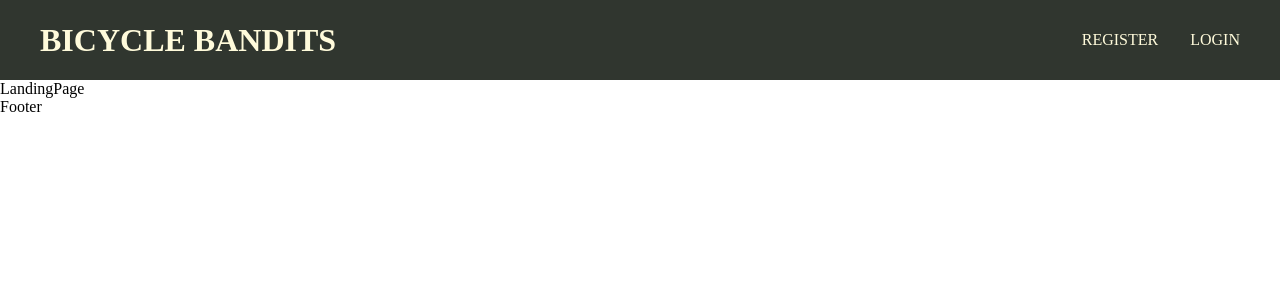
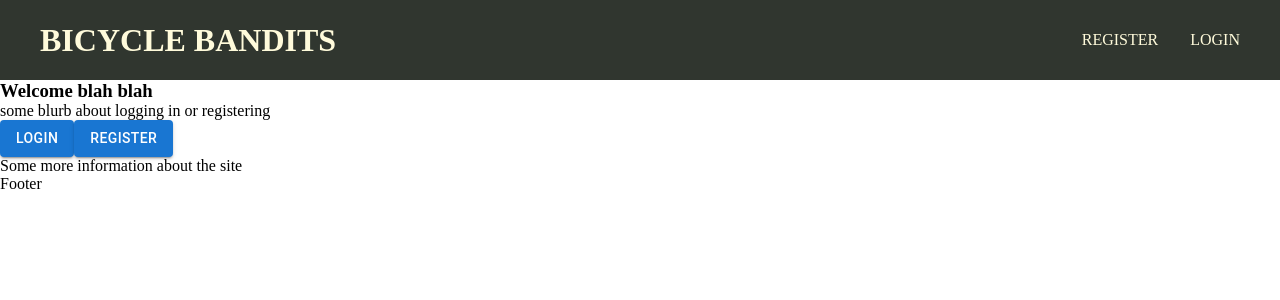
Before and after one commit to tkwaterss/Bicycle_Bandits, a React (Create React App) app: page / in a window 1280 px wide. Shown: the top 300 px of the page. Built offline with nearby package versions, Linux system fonts and the light colour scheme.

Commit message:
got initial navagation between landing pages working

```diff
--- a/package.json
+++ b/package.json
@@ -4,6 +4,9 @@
   "private": true,
   "main": "server/server.js",
   "dependencies": {
+    "@emotion/react": "^11.10.6",
+    "@emotion/styled": "^11.10.6",
+    "@mui/material": "^5.12.2",
     "@reduxjs/toolkit": "^1.9.5",
     "@testing-library/jest-dom": "^5.16.5",
     "@testing-library/react": "^13.4.0",
--- a/src/App.js
+++ b/src/App.js
@@ -2,7 +2,6 @@ import "./App.css";
 import { Routes, Route, Navigate } from "react-router-dom";
 import React, { useContext } from "react";
 import AuthContext from "./store/authContext";
-
 
 import Header from "./components/Header";
 import Footer from "./components/Footer";
@@ -17,7 +16,10 @@ function App() {
       <Header />
       <Routes>
         // if no token go to landing page, if token, go to dashboard
-        <Route path="/" element={!authCtx.token ? <LandingPage /> : <Dashboard />} />
+        <Route
+          path="/"
+          element={!authCtx.token ? <LandingPage /> : <Dashboard />}
+        />
       </Routes>
       <Footer />
     </div>
--- a/src/components/Header.jsx
+++ b/src/components/Header.jsx
@@ -1,17 +1,38 @@
-import React from "react";
+import React, { useContext } from "react";
 import classes from "./Header.module.css";
 import { NavLink } from "react-router-dom";
+import DisplayContext from "../store/displayContext";
 
 const Header = () => {
+  const { displayState, displayDispatch } = useContext(DisplayContext);
+
   return (
     <header className={classes.header}>
       <div className={classes.nameContainer}>
-        <h1>BICYCLE BANDITS</h1>
+        <h1
+          onClick={() =>
+            displayDispatch({ type: "CHANGE_PAGE", payload: "landing" })
+          }
+        >
+          BICYCLE BANDITS
+        </h1>
       </div>
       <nav>
         <ul className={classes.linksContainer}>
-          <li>REGISTER</li>
-          <li>LOGIN</li>
+          <li
+            onClick={() =>
+              displayDispatch({ type: "CHANGE_PAGE", payload: "register" })
+            }
+          >
+            REGISTER
+          </li>
+          <li
+            onClick={() =>
+              displayDispatch({ type: "CHANGE_PAGE", payload: "login" })
+            }
+          >
+            LOGIN
+          </li>
         </ul>
       </nav>
     </header>
--- a/src/index.js
+++ b/src/index.js
@@ -4,15 +4,18 @@ import App from "./App";
 
 import { BrowserRouter } from "react-router-dom";
 import { AuthContextProvider } from "./store/authContext";
+import { DisplayContextProvider } from "./store/displayContext";
 
 const root = ReactDOM.createRoot(document.getElementById("root"));
 
 root.render(
   <React.StrictMode>
     <AuthContextProvider>
-      <BrowserRouter>
-        <App />
-      </BrowserRouter>
+      <DisplayContextProvider>
+        <BrowserRouter>
+          <App />
+        </BrowserRouter>
+      </DisplayContextProvider>
     </AuthContextProvider>
   </React.StrictMode>
 );
--- a/src/pages/login-pages/Landing.jsx
+++ b/src/pages/login-pages/Landing.jsx
@@ -1,9 +1,22 @@
-import React from 'react'
+import React from "react";
+import Button from "@mui/material/Button";
 
 const Landing = () => {
   return (
-    <div>Landing</div>
-  )
-}
+    <div>
+      <h3>Welcome blah blah</h3>
+      <p>some blurb about logging in or registering</p>
+      <div>
+        <Button variant="contained">
+          Login
+        </Button>
+        <Button variant="contained">
+          Register
+        </Button>
+      </div>
+      <p>Some more information about the site</p>
+    </div>
+  );
+};
 
-export default Landing
+export default Landing;
--- a/src/pages/login-pages/LandingPage.jsx
+++ b/src/pages/login-pages/LandingPage.jsx
@@ -1,12 +1,33 @@
-import React from 'react'
+import React, {useContext} from 'react'
+import DisplayContext from '../../store/displayContext'
 
 import Landing from './Landing'
 import Login from './Login'
-import Registration from './Registration'
+import Register from './Register'
+
+//^This page is just for showing one of the three displays
 
 const LandingPage = () => {
+  const { displayState } = useContext(DisplayContext);
+
+  let content
+
+  if (displayState.landingDisplay === 'landing') {
+    content = <Landing />
+  }
+
+  if (displayState.landingDisplay === 'login') {
+    content = <Login />
+  }
+
+  if (displayState.landingDisplay === 'register') {
+    content = <Register />
+  }
+
   return (
-    <div>LandingPage</div>
+    <div>
+      {content}
+    </div>
   )
 }
 
--- a/src/pages/login-pages/Login.jsx
+++ b/src/pages/login-pages/Login.jsx
@@ -2,6 +2,7 @@ import React from 'react'
 
 const Login = () => {
   return (
+    //contain the login form and logic here
     <div>Login</div>
   )
 }
--- /dev/null
+++ b/src/pages/login-pages/Register.jsx
@@ -0,0 +1,10 @@
+import React from 'react'
+
+const Register = () => {
+  return (
+    //contain the register form and logic here
+    <div>Registration</div>
+  )
+}
+
+export default Register
--- a/src/pages/login-pages/Registration.jsx
+++ /dev/null
@@ -1,9 +0,0 @@
-import React from 'react'
-
-const Registration = () => {
-  return (
-    <div>Registration</div>
-  )
-}
-
-export default Registration
--- /dev/null
+++ b/src/store/displayContext.jsx
@@ -0,0 +1,27 @@
+import React, { createContext, useDeferredValue, useReducer } from "react";
+
+let initalState = {
+  landingDisplay: "landing",
+};
+
+const reducer = (state, action) => {
+  switch (action.type) {
+    case "CHANGE_PAGE":
+      return { ...state, landingDisplay: action.payload };
+    default:
+      return state;
+  }
+};
+
+const DisplayContext = createContext();
+
+export const DisplayContextProvider = (props) => {
+  const [displayState, displayDispatch] = useReducer(reducer, initalState);
+  return (
+    <DisplayContext.Provider value={{ displayState, displayDispatch }}>
+      {props.children}
+    </DisplayContext.Provider>
+  );
+};
+
+export default DisplayContext;
```
Also changed, not shown: 1 other file (tests, documents, lock files or other folders).
